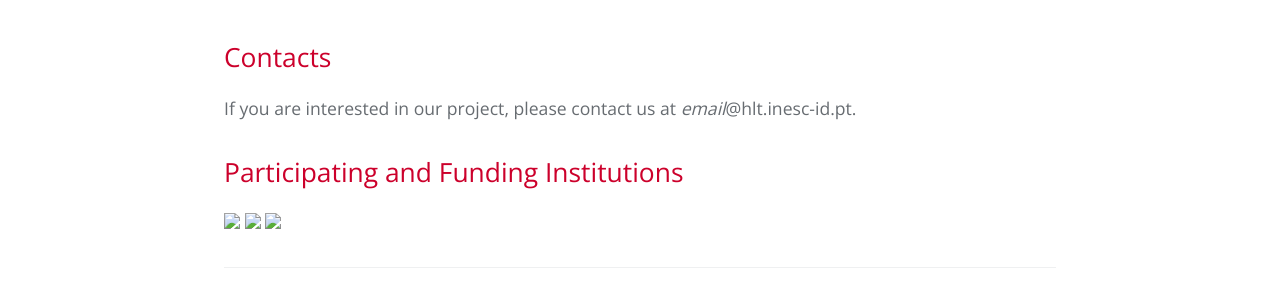
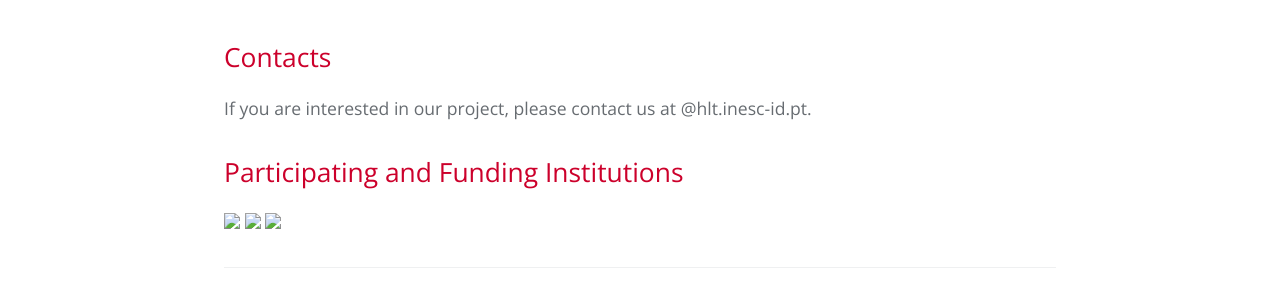
Before and after one commit to fsept11/PRIVADIA, a Jekyll site: the page built from index.md, in a window 1280 px wide. Shown: the part 1309-1600 px from the top of the page. Built offline with Jekyll 4.4.1, drawn with Linux system fonts in a browser that asks for light colours; our own code applies the rules of GitHub Pages for plain Markdown files.

Commit message:
Update index.md

```diff
--- a/index.md
+++ b/index.md
@@ -19,7 +19,7 @@ In this exploratory project we aim to develop a proof-of-concept for private ASD
 <img id="Project Timeline" src="https://fsept11.github.io/PrivaDia/assets/privadia_timeline.png" width="75%" height="75%"/>
 
 ## Contacts
-If you are interested in our project, please contact us at _email_@hlt.inesc-id.pt.
+If you are interested in our project, please contact us at <email>@hlt.inesc-id.pt.
 
 ## Participating and Funding Institutions
 <div>
```
